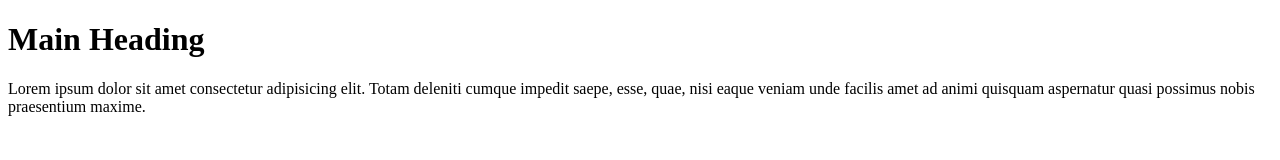
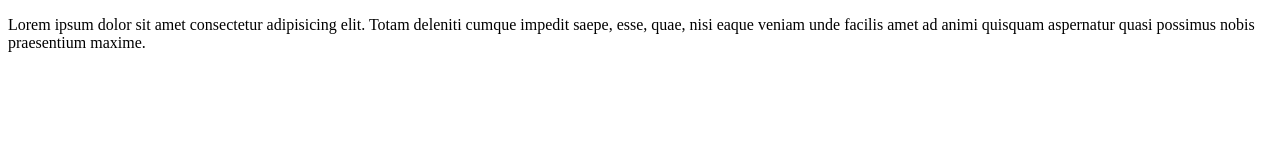
Before and after one commit to NicholasChug/branching-lesson, a plain HTML site: page index.html in a window 1280 px wide. Drawn offline with Linux system fonts and the light colour scheme.

Commit message:
removed h1

```diff
--- a/index.html
+++ b/index.html
@@ -7,7 +7,6 @@
   <title>Git branching lesson on test</title>
 </head>
 <body>
-  <h1>Main Heading</h1>
   <p>Lorem ipsum dolor sit amet consectetur adipisicing elit. Totam deleniti cumque impedit saepe, esse, quae, nisi eaque veniam unde facilis amet ad animi quisquam aspernatur quasi possimus nobis praesentium maxime.</p>
 </body>
 </html>
```
